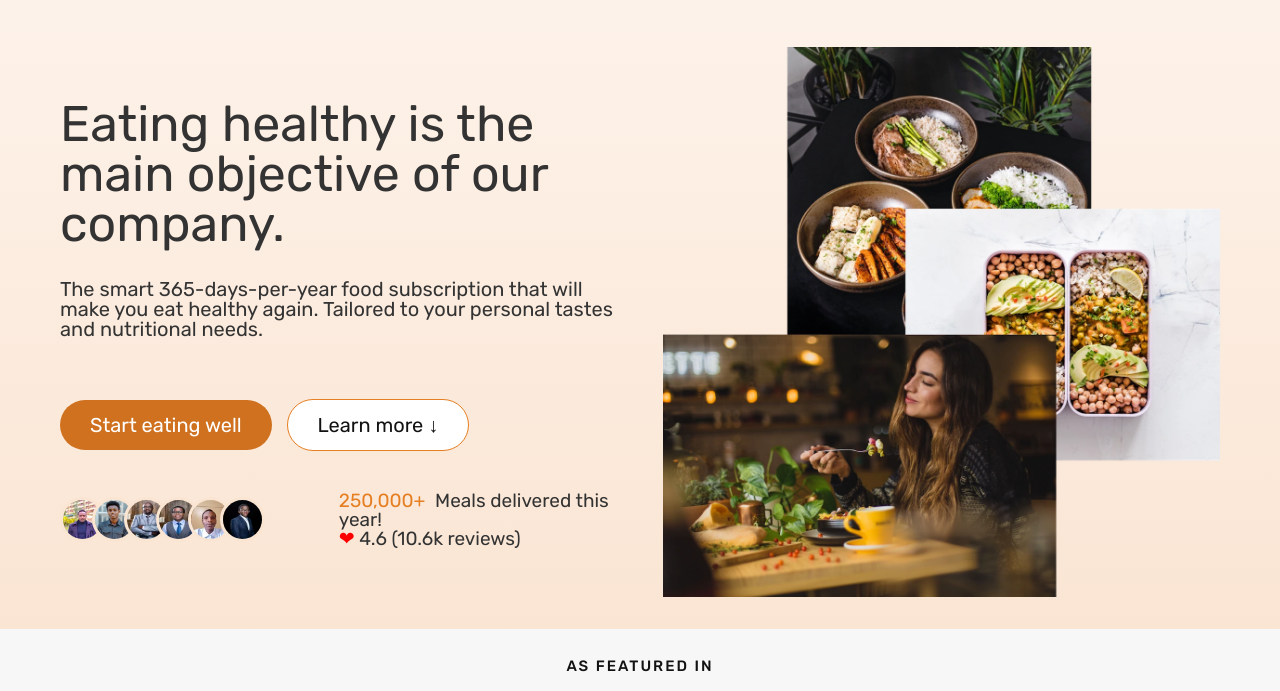
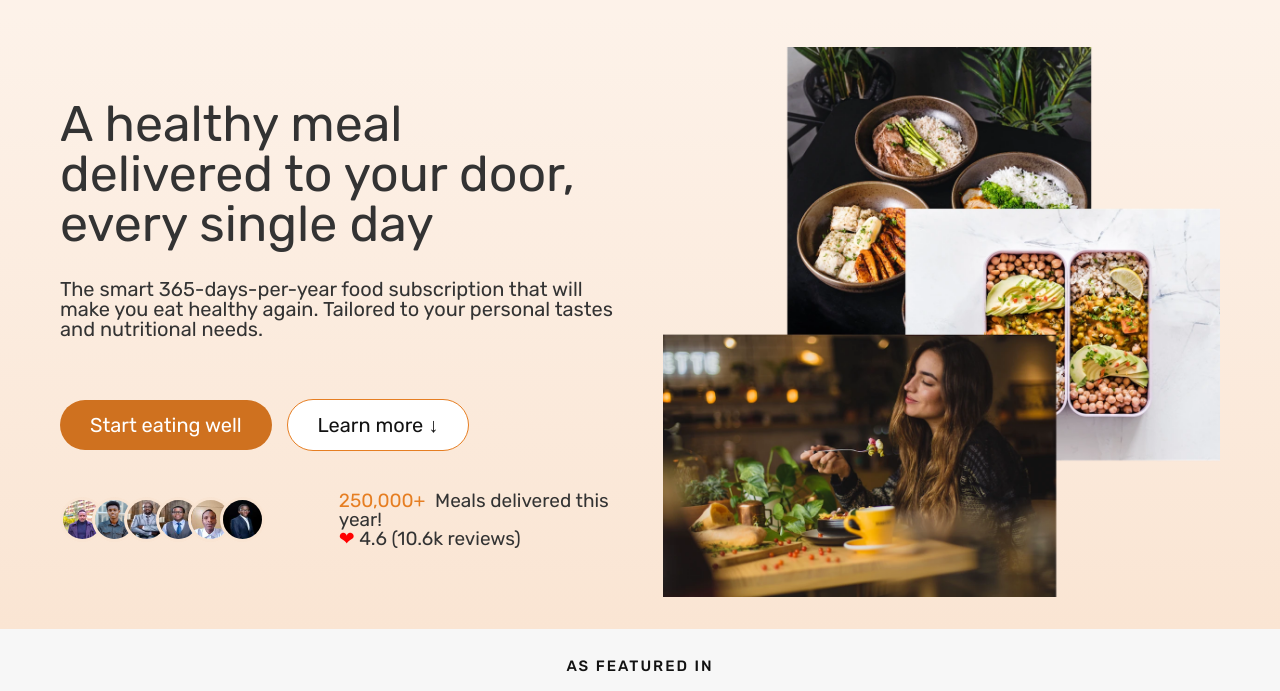
Before and after one commit to Rickyngechu/Rebrand-omni, a plain HTML site: page index.html in a window 1280 px wide. Shown: the part 73-764 px from the top of the page. Drawn offline with Linux system fonts and the light colour scheme.

Commit message:
revert update

```diff
--- a/index.html
+++ b/index.html
@@ -62,7 +62,7 @@
           <div class="hero">
             <div class="hero__description">
               <h1 class="main-heading margin-bottom-small">
-                Eating healthy is the main objective of our company.
+                A healthy meal delivered to your door, every single day
               </h1>
               <p class="hero__text margin-bottom-medium">
                 The smart 365-days-per-year food subscription that will make you
```
